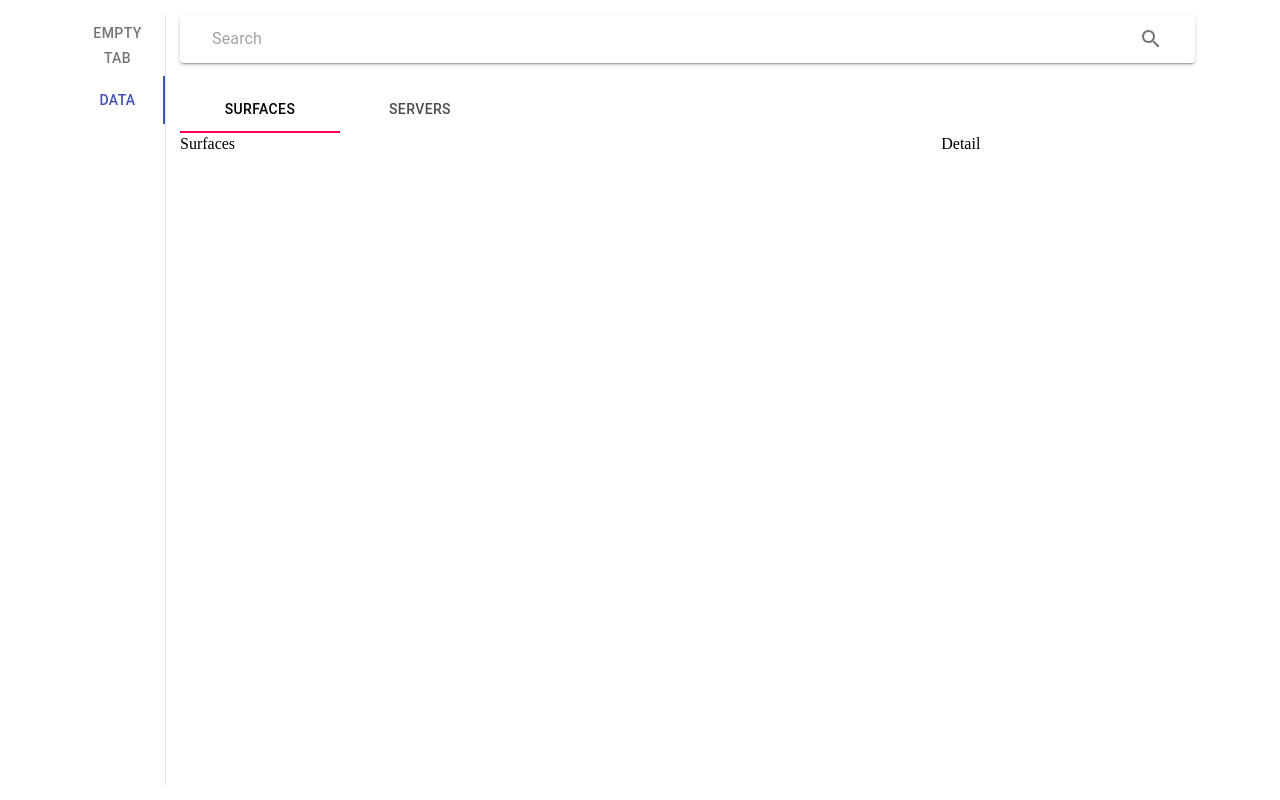
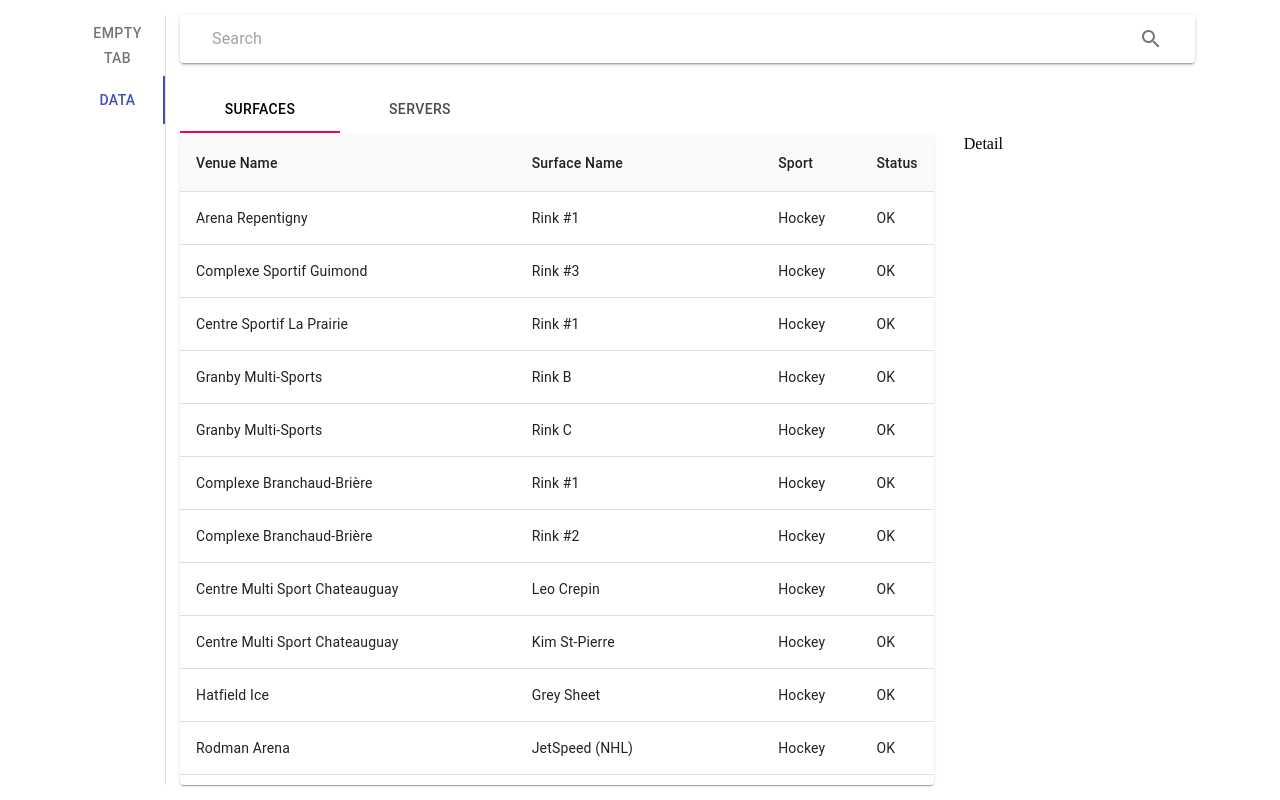
Before and after one commit to kevin93d/livebarn-code-challenge, a React (Create React App) app: page / in a window 1280 px wide. Built offline with nearby package versions, Linux system fonts and the light colour scheme; data requests are answered from the project's data file.

Commit message:
Added table component, added surfaces table

```diff
--- a/src/components/dataTab/index.js
+++ b/src/components/dataTab/index.js
@@ -4,6 +4,7 @@ import { Tab, Tabs } from '@material-ui/core';
 import {
   Container,
   ContentSection,
+  InnerContentSection,
   SearchBarSection,
   TabSection,
 } from './styled';
@@ -70,8 +71,8 @@ const DataTab = () => {
           </Tabs>
         </Col>
       </TabSection>
-      <ContentSection nogutter>
-        <Col xs={8} sm={9}>
+      <ContentSection>
+        <InnerContentSection xs={8} sm={9}>
           <TabPanel
             controlledBy={'data-menu'}
             currentIndex={currentTab}
@@ -86,10 +87,10 @@ const DataTab = () => {
           >
             <Servers servers={servers} />
           </TabPanel>
-        </Col>
-        <Col xs={4} sm={3}>
+        </InnerContentSection>
+        <InnerContentSection xs={4} sm={3}>
           <Detail />
-        </Col>
+        </InnerContentSection>
       </ContentSection>
     </Container>
   );
--- a/src/components/dataTab/styled.js
+++ b/src/components/dataTab/styled.js
@@ -1,5 +1,9 @@
 import styled from 'styled-components';
-import { Container as ContainerBase, Row as RowBase } from 'react-grid-system';
+import {
+  Container as ContainerBase,
+  Row as RowBase,
+  Col as ColBase,
+} from 'react-grid-system';
 
 const Container = styled(ContainerBase)`
   height: 100%;
@@ -18,4 +22,14 @@ const ContentSection = styled(RowBase)`
   height: calc(100% - ${({ theme }) => theme.searchBarHeight} - 70px);
 `;
 
-export { Container, SearchBarSection, TabSection, ContentSection };
+const InnerContentSection = styled(ColBase)`
+  height: 100%;
+`;
+
+export {
+  Container,
+  SearchBarSection,
+  TabSection,
+  ContentSection,
+  InnerContentSection,
+};
--- a/src/components/surfaces/index.js
+++ b/src/components/surfaces/index.js
@@ -1,9 +1,16 @@
 import React from 'react';
 import PropTypes from 'prop-types';
+import DataTable from '../table';
 
 const Surfaces = ({ surfaces }) => {
-  console.log(surfaces);
-  return <div>Surfaces</div>;
+  const columns = [
+    { key: 'venueName', label: 'Venue Name' },
+    { key: 'surfaceName', label: 'Surface Name' },
+    { key: 'sport', label: 'Sport' },
+    { key: 'status', label: 'Status' },
+  ];
+
+  return <DataTable columns={columns} rows={surfaces} tableName={'surfaces'} />;
 };
 
 Surfaces.propTypes = {
--- /dev/null
+++ b/src/components/table/index.js
@@ -0,0 +1,59 @@
+import React from 'react';
+import PropTypes from 'prop-types';
+import { Paper, TableContainer } from './styled';
+import {
+  Table,
+  TableBody,
+  TableCell,
+  TableHead,
+  TableRow,
+} from '@material-ui/core';
+
+const DataTable = ({ columns, rows, tableName }) => {
+  return (
+    <Paper>
+      <TableContainer>
+        <Table stickyHeader aria-label={`${tableName}`}>
+          <TableHead>
+            <TableRow>
+              {columns.map(col => (
+                <TableCell key={col.key} align={col.align ? col.align : 'left'}>
+                  {col.label}
+                </TableCell>
+              ))}
+            </TableRow>
+          </TableHead>
+          <TableBody>
+            {rows.map(row => (
+              <TableRow hover key={row.id}>
+                {columns.map(col => (
+                  <TableCell
+                    key={col.key}
+                    align={col.align ? col.align : 'left'}
+                  >
+                    {row[col.key]}
+                  </TableCell>
+                ))}
+              </TableRow>
+            ))}
+          </TableBody>
+        </Table>
+      </TableContainer>
+    </Paper>
+  );
+};
+
+DataTable.propTypes = {
+  columns: PropTypes.arrayOf(
+    PropTypes.shape({
+      key: PropTypes.string.isRequired,
+      label: PropTypes.string.isRequired,
+      align: PropTypes.oneOf(['center', 'inherit', 'justify', 'left', 'right']),
+    })
+  ).isRequired,
+  rows: PropTypes.arrayOf(PropTypes.shape({ id: PropTypes.number.isRequired }))
+    .isRequired, // should map columns length with same id
+  tableName: PropTypes.string,
+};
+
+export default DataTable;
--- /dev/null
+++ b/src/components/table/styled.js
@@ -0,0 +1,16 @@
+import styled from 'styled-components';
+import {
+  Paper as PaperBase,
+  TableContainer as TableContainerBase,
+} from '@material-ui/core';
+
+const Paper = styled(PaperBase)`
+  width: 100%;
+  height: 100%;
+`;
+
+const TableContainer = styled(TableContainerBase)`
+  max-height: 100%;
+`;
+
+export { Paper, TableContainer };
```
